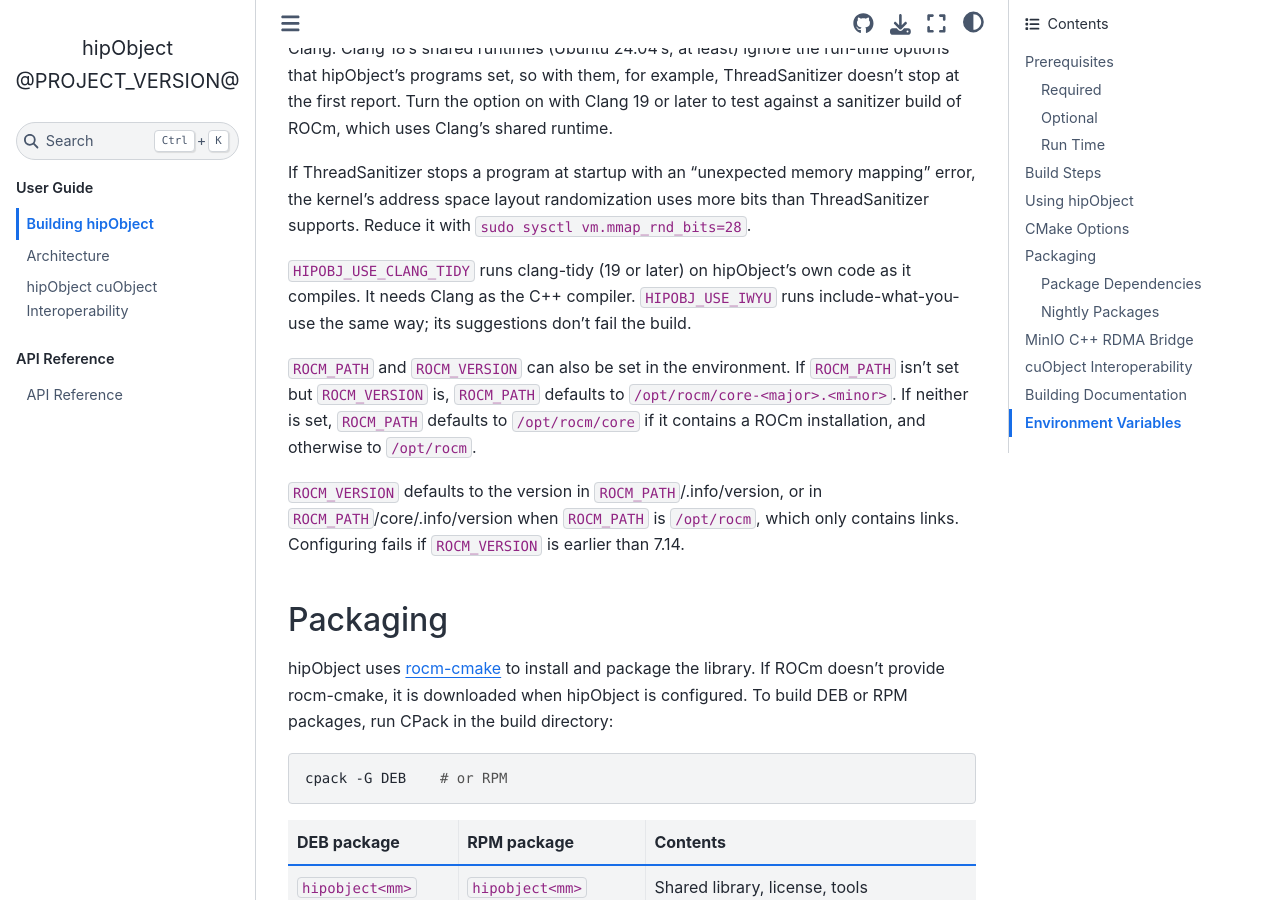
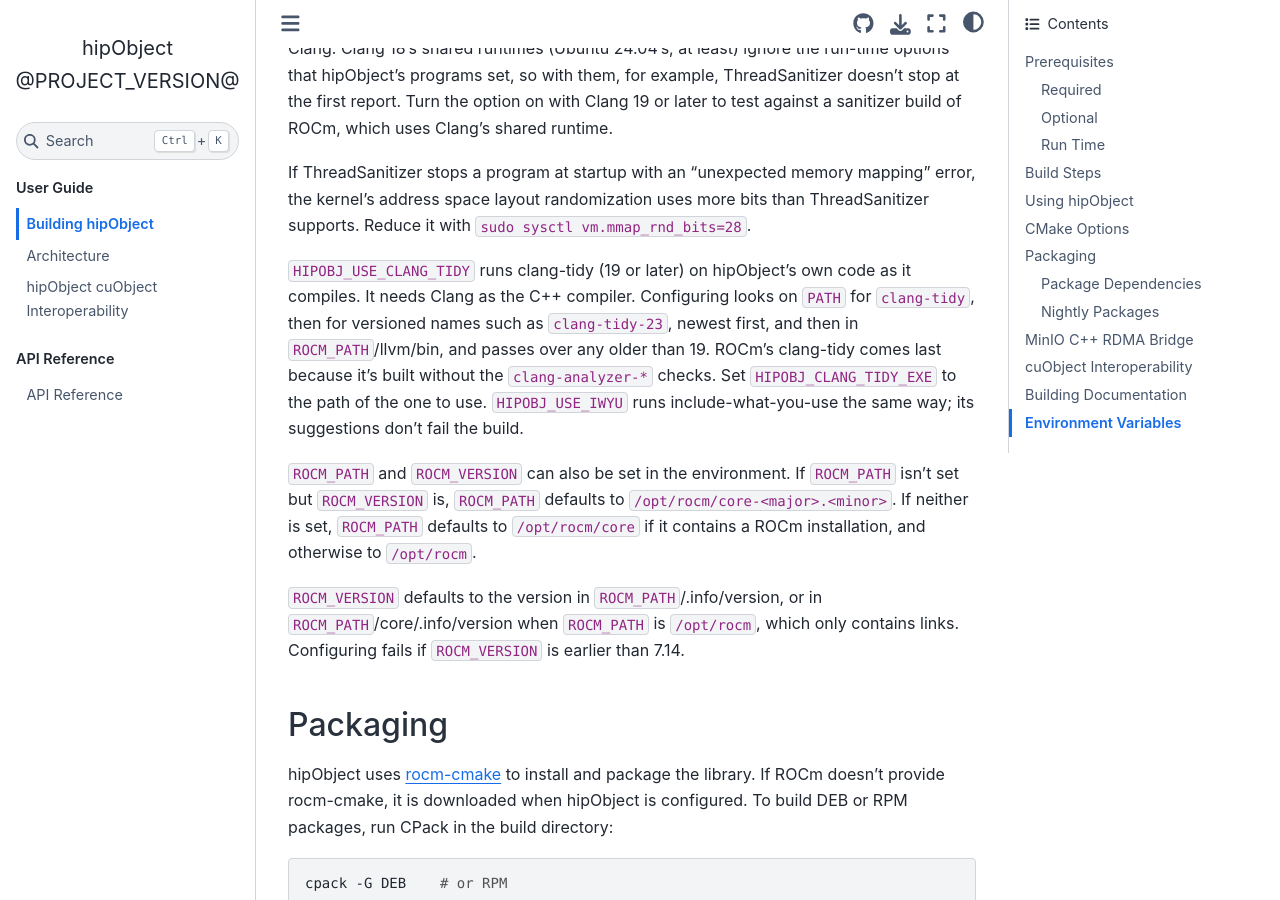
Before and after one commit to ROCm/hipObject, a Sphinx documentation site: the page built from docs/building.rst, in a window 1280 px wide and 900 px high, scrolled down 5503 px. Built offline with Sphinx 7.4.7 and the Sphinx Book theme 1.1.4, drawn with Linux system fonts in a browser that asks for light colours.

Commit message:
Require clang-tidy 19 or later, and rename CLANG_TIDY_EXE (#252)
HIPOBJ_USE_CLANG_TIDY now rejects a clang-tidy older than 19, which
can't read .clang-tidy, and fails to configure rather than warning
when it finds none. It searches PATH for clang-tidy and versioned
names (newest first) before falling back to ROCm's, which lacks the
clang-analyzer-* checks. The variable that selects it is now
HIPOBJ_CLANG_TIDY_EXE.

Co-authored-by: Claude <noreply@anthropic.com>

```diff
--- a/docs/building.rst
+++ b/docs/building.rst
@@ -262,8 +262,13 @@ uses more bits than ThreadSanitizer supports. Reduce it with
 
 ``HIPOBJ_USE_CLANG_TIDY`` runs clang-tidy (19 or later) on
 hipObject's own code as it compiles. It needs Clang as the C++
-compiler. ``HIPOBJ_USE_IWYU`` runs include-what-you-use the same
-way; its suggestions don't fail the build.
+compiler. Configuring looks on ``PATH`` for ``clang-tidy``, then for
+versioned names such as ``clang-tidy-23``, newest first, and then in
+``ROCM_PATH``/llvm/bin, and passes over any older than 19. ROCm's
+clang-tidy comes last because it's built without the
+``clang-analyzer-*`` checks. Set ``HIPOBJ_CLANG_TIDY_EXE`` to the
+path of the one to use. ``HIPOBJ_USE_IWYU`` runs include-what-you-use
+the same way; its suggestions don't fail the build.
 
 ``ROCM_PATH`` and ``ROCM_VERSION`` can also be set in the
 environment. If ``ROCM_PATH`` isn't set but ``ROCM_VERSION`` is,
```
Also changed, not shown: AGENTS.md (+2 -0 lines), CHANGELOG.md (+7 -0 lines), 2 other files.
